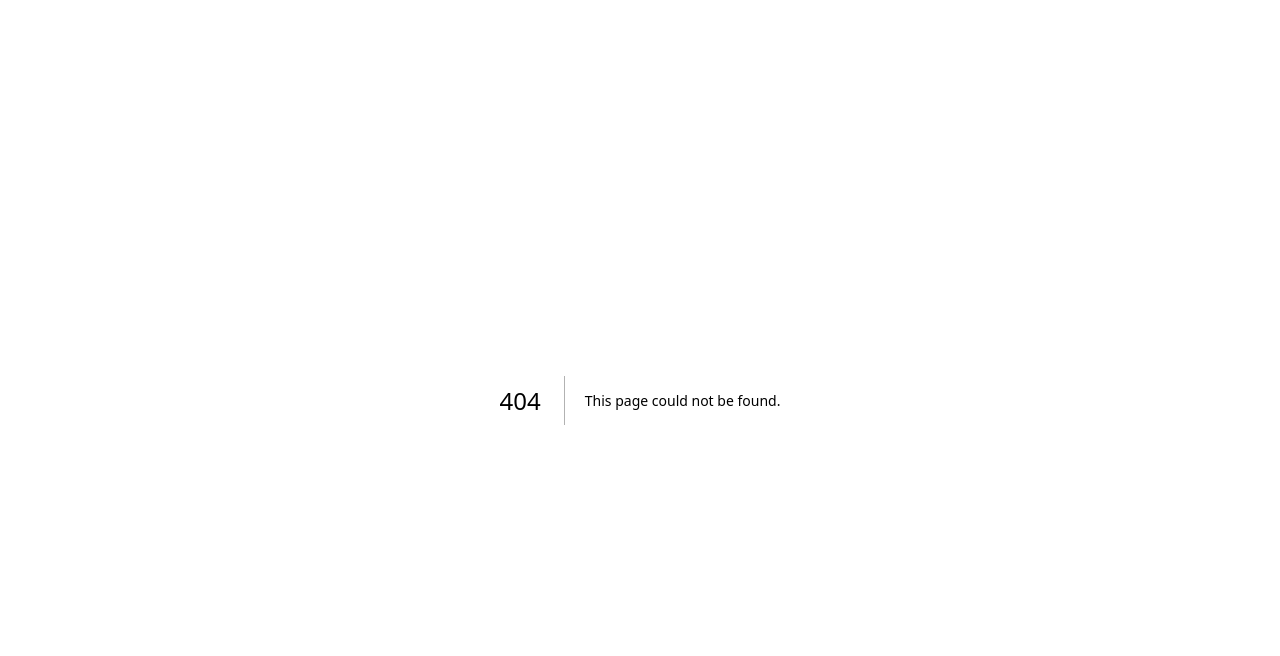
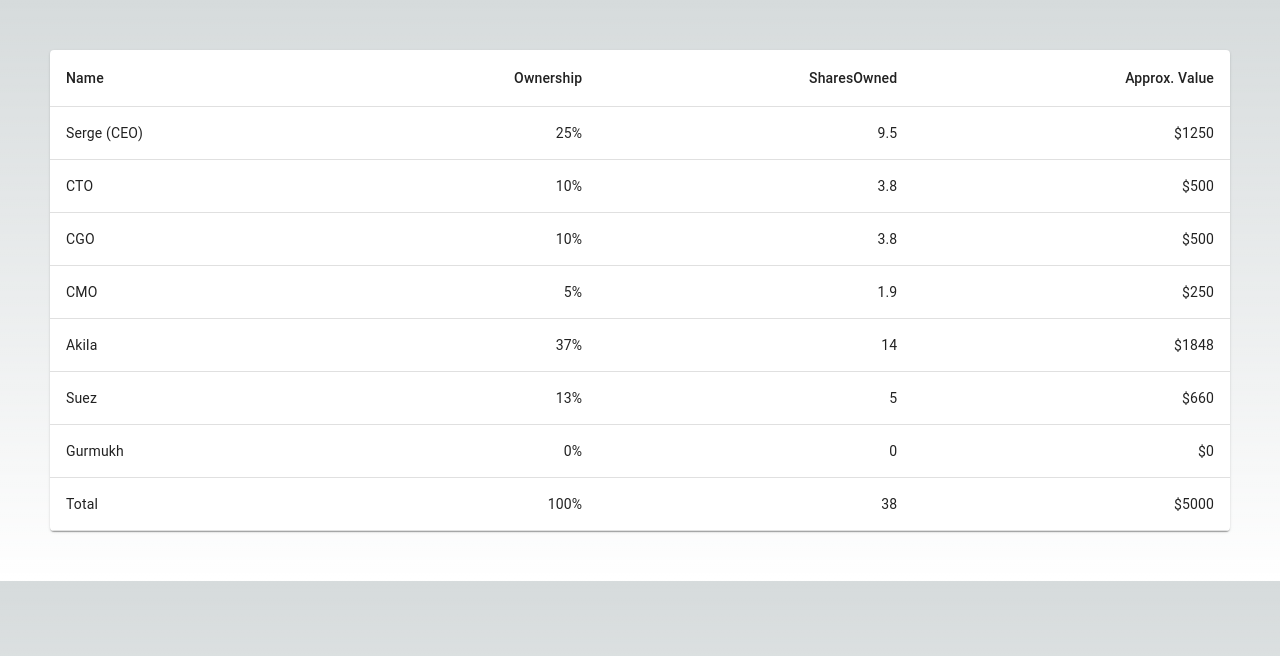
Before and after one commit to xingshuodong/test2, a Next.js app in the folder fair-share-website/: page /share in a window 1280 px wide. Before the commit this address had no page. Shown: the top 656 px of the page. Built offline with nearby package versions, Linux system fonts and the light colour scheme.

Commit message:
share page and table component

```diff
--- a/fair-share-website/package.json
+++ b/fair-share-website/package.json
@@ -9,6 +9,9 @@
     "lint": "next lint"
   },
   "dependencies": {
+    "@emotion/react": "^11.11.1",
+    "@emotion/styled": "^11.11.0",
+    "@mui/material": "^5.14.14",
     "@types/node": "20.6.5",
     "@types/react": "18.2.22",
     "@types/react-dom": "18.2.7",
--- /dev/null
+++ b/fair-share-website/src/app/share/page.tsx
@@ -0,0 +1,10 @@
+import {ShareRegisterTable} from "@/components/shareRegisterTable";
+import "../share/share.css"
+
+export default function share() {
+  return (
+    <div className="container">
+        <ShareRegisterTable />
+    </div>
+  )
+}
--- /dev/null
+++ b/fair-share-website/src/app/share/share.css
@@ -0,0 +1,3 @@
+.container{
+    margin: 50px;
+}
--- /dev/null
+++ b/fair-share-website/src/components/shareRegisterTable.tsx
@@ -0,0 +1,68 @@
+import * as React from 'react';
+import Table from '@mui/material/Table';
+import TableBody from '@mui/material/TableBody';
+import TableCell from '@mui/material/TableCell';
+import TableContainer from '@mui/material/TableContainer';
+import TableHead from '@mui/material/TableHead';
+import TableRow from '@mui/material/TableRow';
+import Paper from '@mui/material/Paper';
+
+function createData(
+  name: string,
+  ownership: number,
+  sharesOwned: number,
+  value: number,
+
+) {
+  return { name, ownership, sharesOwned, value};
+}
+
+const rows = [
+  createData('Serge (CEO)', 25, 9.5, 1250),
+  createData('CTO', 10, 3.8, 500),
+  createData('CGO', 10, 3.8, 500),
+  createData('CMO', 5, 1.9, 250),
+  createData('Akila', 37, 14.0, 1848),
+  createData('Suez', 13, 5, 660),
+  createData('Gurmukh', 0, 0, 0),
+];
+
+export const ShareRegisterTable = () => {
+  return (
+    <TableContainer component={Paper}>
+      <Table sx={{ minWidth: 650 }} aria-label="simple table">
+        <TableHead>
+          <TableRow>
+            <TableCell>Name</TableCell>
+            <TableCell align="right">Ownership</TableCell>
+            <TableCell align="right">SharesOwned</TableCell>
+            <TableCell align="right">Approx. Value</TableCell>
+
+          </TableRow>
+        </TableHead>
+        <TableBody>
+          {rows.map((row) => (
+            <TableRow
+              key={row.name}
+              sx={{ '&:last-child td, &:last-child th': { border: 0 } }}
+            >
+              <TableCell component="th" scope="row">
+                {row.name}
+              </TableCell>
+              <TableCell align="right">{row.ownership}%</TableCell>
+              <TableCell align="right">{row.sharesOwned}</TableCell>
+              <TableCell align="right">${row.value}</TableCell>
+
+            </TableRow>
+          ))}
+          <TableRow>
+            <TableCell >Total</TableCell>
+            <TableCell align="right">100%</TableCell>
+            <TableCell align="right">38</TableCell>
+            <TableCell align="right">$5000</TableCell>
+          </TableRow>
+        </TableBody>
+      </Table>
+    </TableContainer>
+  );
+}
```
Also changed, not shown: 1 other file (tests, documents, lock files or other folders).
